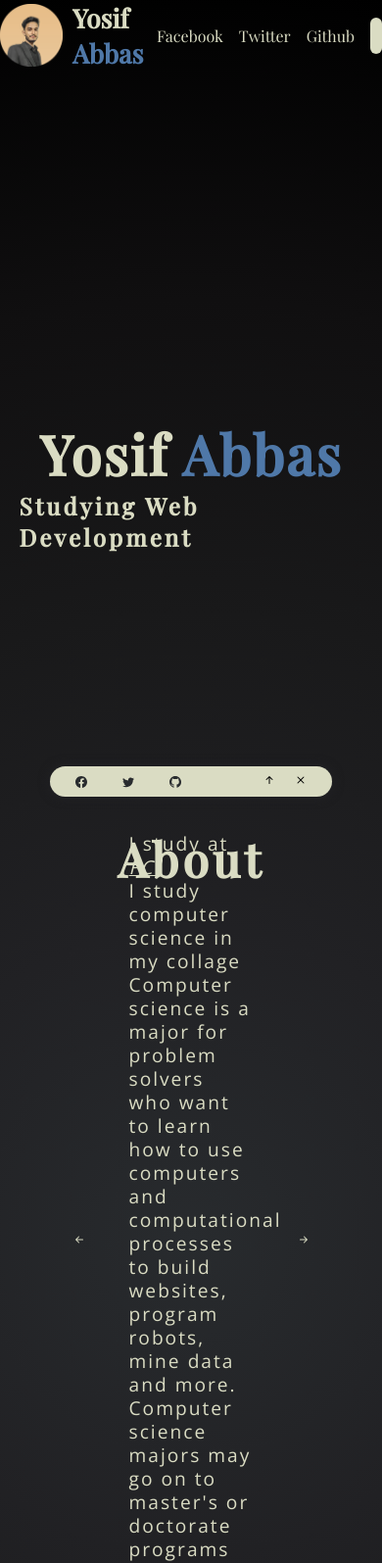
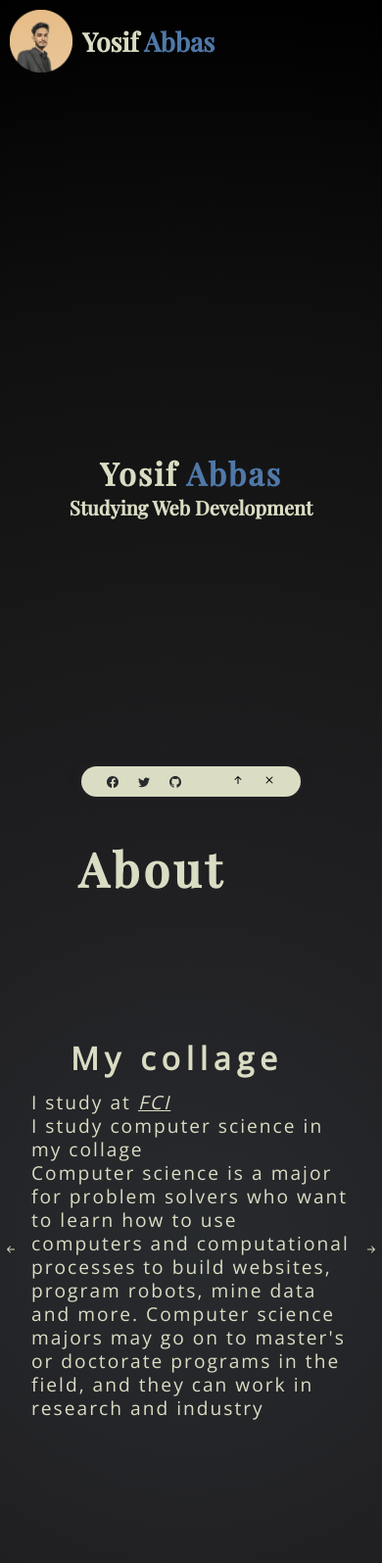
Before and after one commit to Yosif-Abbas/portfolio, a website built with Parcel: page index.html in a window 390 px wide. Shown: the top 1595 px of the page at 98% size. Built offline with nearby package versions, Linux system fonts and the light colour scheme.

Commit message:
modify style
add new media query to scss file

```diff
--- a/index.html
+++ b/index.html
@@ -90,7 +90,7 @@
     </header>
 
     <main class="main">
-      <section class="about">
+      <section class="section about">
         <div class="wrapper">
           <div class="about_header sec_header-container">
             <h1 class="sec_header">About</h1>
@@ -202,7 +202,7 @@
         </div>
       </section>
 
-      <section class="projects">
+      <section class="section projects">
         <div class="wrapper">
           <div class="projects_header sec_header-container">
             <h1 class="sec_header">Projects</h1>
@@ -381,5 +381,7 @@
         </button>
       </div>
     </div>
+
+
   </body>
 </html>
--- a/sass/style.scss
+++ b/sass/style.scss
@@ -172,7 +172,7 @@ header,
     align-items: center;
     justify-content: center;
     text-transform: capitalize;
-    position: relative;
+    // position: relative;
 
     // &:after {
     //   content: '';
@@ -224,6 +224,7 @@ header,
       position: relative;
       grid-template-columns: 3fr 5fr;
       grid-template-rows: 1fr 7fr;
+      column-gap: 5rem;
 
       // &:after {
       //   content: '';
@@ -274,11 +275,11 @@ header,
         }
 
         & .btn_left {
-          left: 0;
+          left: -5%;
         }
 
         & .btn_right {
-          right: 0;
+          right: -5%;
         }
 
         & .about_sec {
@@ -292,7 +293,7 @@ header,
           }
 
           & .sec_container {
-            padding: 10px 64px;
+            padding: 0.75rem 1rem;
             font-size: 2rem;
 
             & a {
@@ -309,11 +310,9 @@ header,
         position: relative;
         border-radius: 2.5em;
 
-
-
         // display: flex;
         // align-items: center;
-        & .overlay{
+        & .overlay {
           position: absolute;
           top: 0;
           right: 0;
@@ -327,9 +326,6 @@ header,
           z-index: -10;
           opacity: 0.3;
         }
-
-
-
 
         & .img_portrait {
           display: block;
@@ -415,7 +411,7 @@ header,
           padding: 2em 1em;
           background-color: var(--secondary-bg);
           border-radius: 3px;
-          min-height: 20em;
+          min-height: 17.5em;
           z-index: 2;
 
           & .project_header {
@@ -584,6 +580,21 @@ header,
 
 @media only screen and (max-width: 750px) {
   .header {
+    & .wrapper {
+      padding: 0 1em;
+      width: 100%;
+    }
+  }
+
+  .main {
+    & .section {
+      & .wrapper {
+        width: 100%;
+      }
+    }
+  }
+
+  .header {
     & .nav {
       min-height: 4rem;
       & .header_left {
@@ -614,6 +625,9 @@ header,
   }
 
   .main {
+    & .section .wrapper{
+      padding: 0 2em;
+    }
     & .about {
       & .sec_container {
         padding-left: 10px;
@@ -636,3 +650,57 @@ header,
     }
   }
 }
+
+
+@media only screen and (max-width: 525px){
+  .header{
+    & .nav{
+      display: block;
+
+      & .header_right{
+        display: none;
+      }
+      & .header_left{
+        margin: 10px 0 0 10px;
+      }
+    }
+
+    & .wrapper{
+
+      & .intro_header{
+        font-size: 2rem;
+      }
+      & .intro_text{
+        font-size: 1.25rem;
+        letter-spacing: 0;
+      }
+    }
+  }
+
+
+  .main{
+    & .section .wrapper{
+      padding: 0 1em;
+    }
+    & .about{
+      & .about_sec{
+        & .sec_container{
+          padding: 0;
+          font-size: 1.25rem;
+        }
+        & .sec_header{
+          padding: 0;
+        }
+      }
+    }
+  }
+
+
+
+  .model-float{
+    gap: 2rem;
+    & .links{
+      gap: 1rem;
+    }
+  }
+}
```
Also changed, not shown: gulpfile.js (added, +59 -0 lines), dist/index.html, 3 other files.
